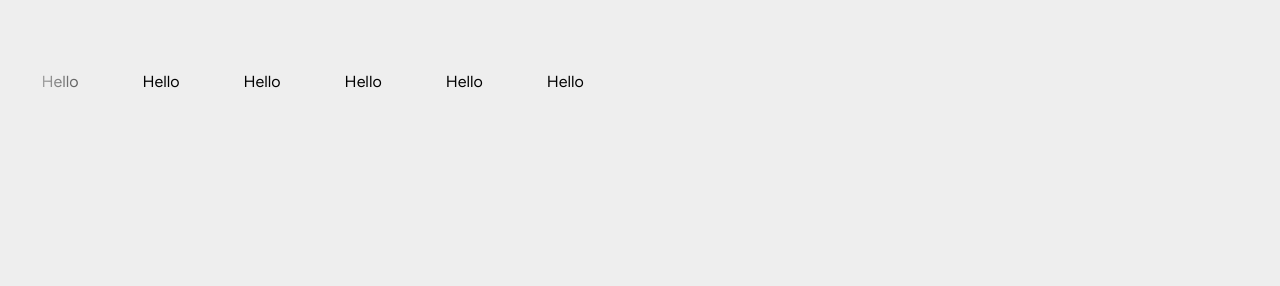
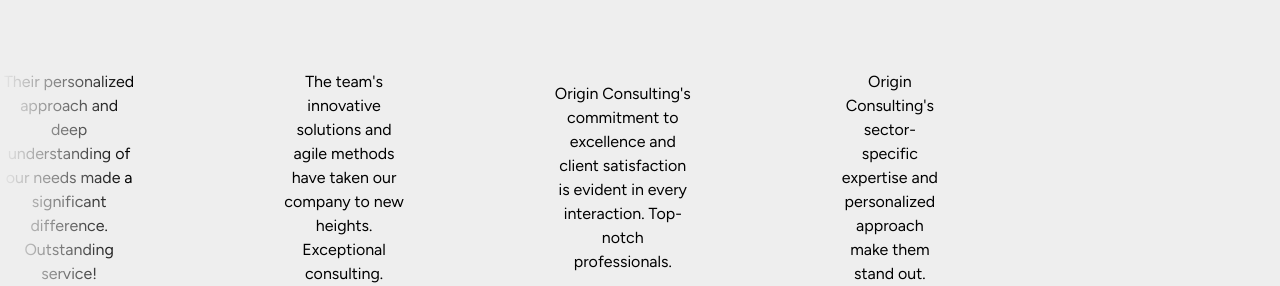
Before and after one commit to dldnlee/valtix-consulting, a Next.js app: page / in a window 1280 px wide. Shown: the part 2503-2789 px from the top of the page. Before the commit the page ends 2597 px from the top, so only its background shows below. Built offline with nearby package versions, Linux system fonts and the light colour scheme.

Commit message:
[Feat] - SectionFour init

```diff
--- a/app/sections/SectionFour.tsx
+++ b/app/sections/SectionFour.tsx
@@ -1,4 +1,23 @@
 import SlidingBanner from "./components/SlidingBanner"
+
+const reviews = [
+  {
+    review: "Origin Consulting transformed our business strategy, driving impressive growth and efficiency. Highly recommended!"
+  },
+  {
+    review: "Their personalized approach and deep understanding of our needs made a significant difference. Outstanding service!"
+  },
+  {
+    review: "The team's innovative solutions and agile methods have taken our company to new heights. Exceptional consulting."
+  },
+  {
+    review: "Origin Consulting's commitment to excellence and client satisfaction is evident in every interaction. Top-notch professionals."
+  },
+  {
+    review: "Origin Consulting's sector-specific expertise and personalized approach make them stand out."
+  },
+
+]
 
 function Reviews() {
   return (
@@ -11,7 +30,15 @@
 export default function SectionFour() {
   return (
     <div>
-      <SlidingBanner />
+      <SlidingBanner>
+        {
+          reviews.map((item, index) => (
+            <li key={index}>
+              <p>{item.review}</p>
+            </li>
+          ))
+        }
+      </SlidingBanner>
     </div>
   )
 }
--- a/app/sections/components/SlidingBanner.tsx
+++ b/app/sections/components/SlidingBanner.tsx
@@ -15,31 +15,8 @@
         })"
         className="w-full inline-flex flex-nowrap overflow-hidden [mask-image:_linear-gradient(to_right,transparent_0,_black_128px,_black_calc(100%-128px),transparent_100%)]"
     >
-                    <ul x-ref="logos" className="flex items-center justify-center md:justify-start [&_li]:mx-8 [&_img]:max-w-none animate-infinite-scroll">
-                        <li>
-                            <h1>Hello</h1>
-                        </li>
-                        <li>
-                            <h1>Hello</h1>
-                        </li>
-                        <li>
-                            <h1>Hello</h1>
-                        </li>
-                        <li>
-                            <h1>Hello</h1>
-                        </li>
-                        <li>
-                            <h1>Hello</h1>
-                        </li>
-                        <li>
-                            <h1>Hello</h1>
-                        </li>
-                        <li>
-                            <h1>Hello</h1>
-                        </li>
-                        <li>
-                            <h1>Hello</h1>
-                        </li>
+        <ul x-ref="logos" className="flex gap-20 text-center items-center justify-center md:justify-start [&_li]:mx-8 [&_img]:max-w-none animate-infinite-scroll">
+          {children}
         </ul>
     </div>
   )
```
Lines whose indentation alone changed are shown as unchanged.
